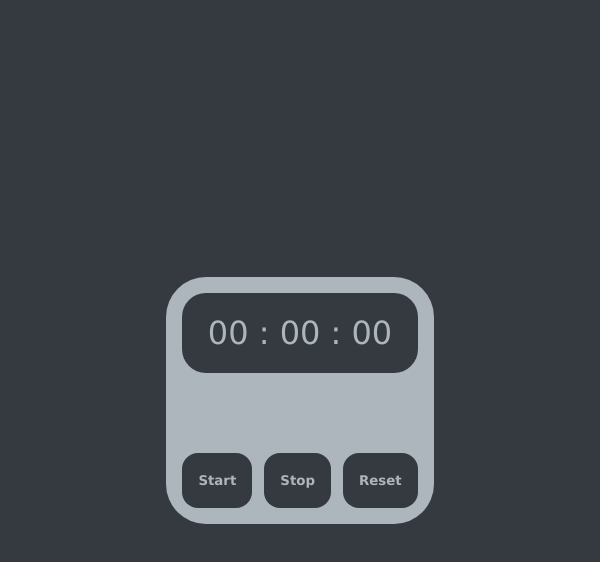
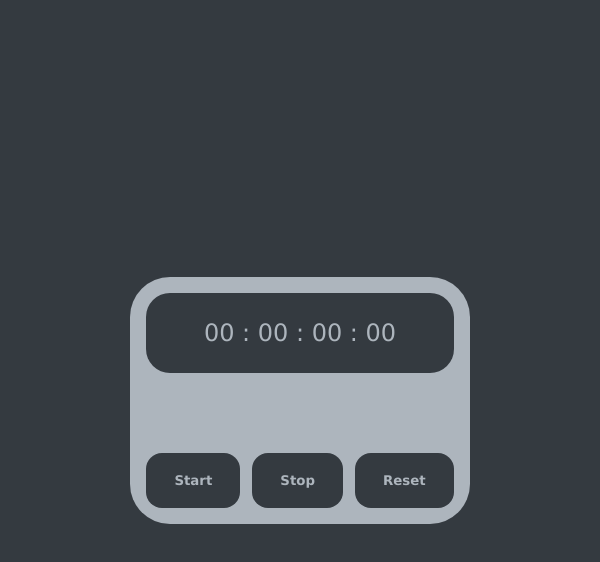
Before and after one commit to Md-Abdullah-ahil/StopWatch, a plain HTML site: page index.html in a window 600 px wide. Both pictures are taken after a click on the button "Reset". Drawn offline with Linux system fonts and the light colour scheme.

Commit message:
second version of stop watch

```diff
--- a/assets/CSS/style.css
+++ b/assets/CSS/style.css
@@ -33,7 +33,7 @@ body{
     gap: 1vw;
 }
 .container .btn{
-    padding: 2vh 1.2vw;
+    padding: 2vh 2vw;
     border-radius: 2vh;
     background-color: var(--prim-col);
     color: var(--seco-col);
@@ -49,15 +49,34 @@ body{
     border: 0.5vh solid var(--prim-col);
 }
 
+
+@media (max-width : 900px) {
+    .container .btn{
+        padding: 2vh 2.5vw;
+    }
+
+}
+
+@media (max-width : 800px) and (min-width : 600px) {
+    .container .btn{
+        padding: 2vh 3vw;
+    }
+    .container .screen{
+        font-size: x-large;
+    }
+}
 @media (max-width : 600px) {
     .container{
         gap: 10vh;
+    }
+    .container .screen{
+        font-size: x-large;
     }
     .container .btns{
         gap: 2vw;
     }
     .container .btn{
-    padding: 2vh 2vw;
+    padding: 2vh 4vw;
 
     }
 }
--- a/assets/JS/script.js
+++ b/assets/JS/script.js
@@ -8,6 +8,7 @@ let reset = document.querySelector('#reset')
 let msecs = 0;
 let secs = 0;
 let mins = 0;
+let hrs = 0;
 
 let timer = null
 function startCount(){
@@ -18,13 +19,20 @@ function startCount(){
         if(secs == 60){
             secs = 0;
             mins++
+
+        if(mins == 60){
+            mins = 0;
+            hrs++;
         }
     }
+    }
+
 
     let msecStr = msecs < 10 ? `0${msecs}`:`${msecs}` ;
     let secStr = secs < 10 ? `0${secs}`:`${secs}` ;
     let minStr = mins < 10 ? `0${mins}`:`${mins}` ;
-    screen.innerText = `${minStr} : ${secStr} : ${msecStr}`
+    let hrStr = hrs < 10 ? `0${hrs}`:`${hrs}`;
+    screen.innerText = `${hrStr} : ${minStr} : ${secStr} : ${msecStr}`
 }
 
 start.addEventListener('click',()=>{
@@ -39,8 +47,9 @@ stop.addEventListener('click',()=>{
 })
 reset.addEventListener('click',()=>{
     clearInterval(timer)
-    screen.innerText = `00 : 00 : 00`
+    screen.innerText = `00 : 00 : 00 : 00`
     msecs = 0
     secs = 0
     mins = 0
+    hrs =0
 })
--- a/index.html
+++ b/index.html
@@ -10,7 +10,7 @@
 <body class="flex">
     <div class="container flex-col">
         <div class="screen flex">
-            00 : 00 : 00
+            00 : 00 : 00 : 00
         </div>
         <div class="btns flex">
             <button class="btn" id="start">Start</button>
```
